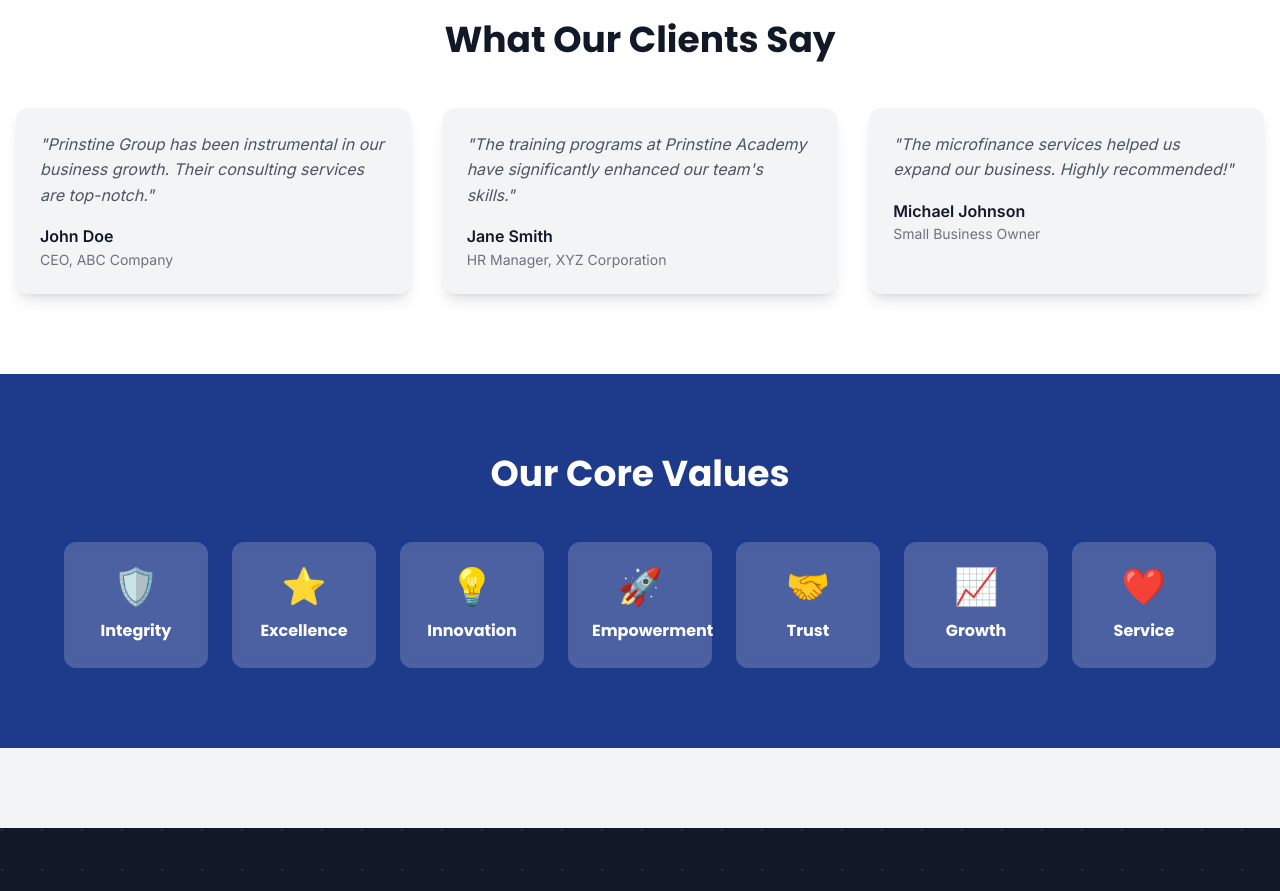
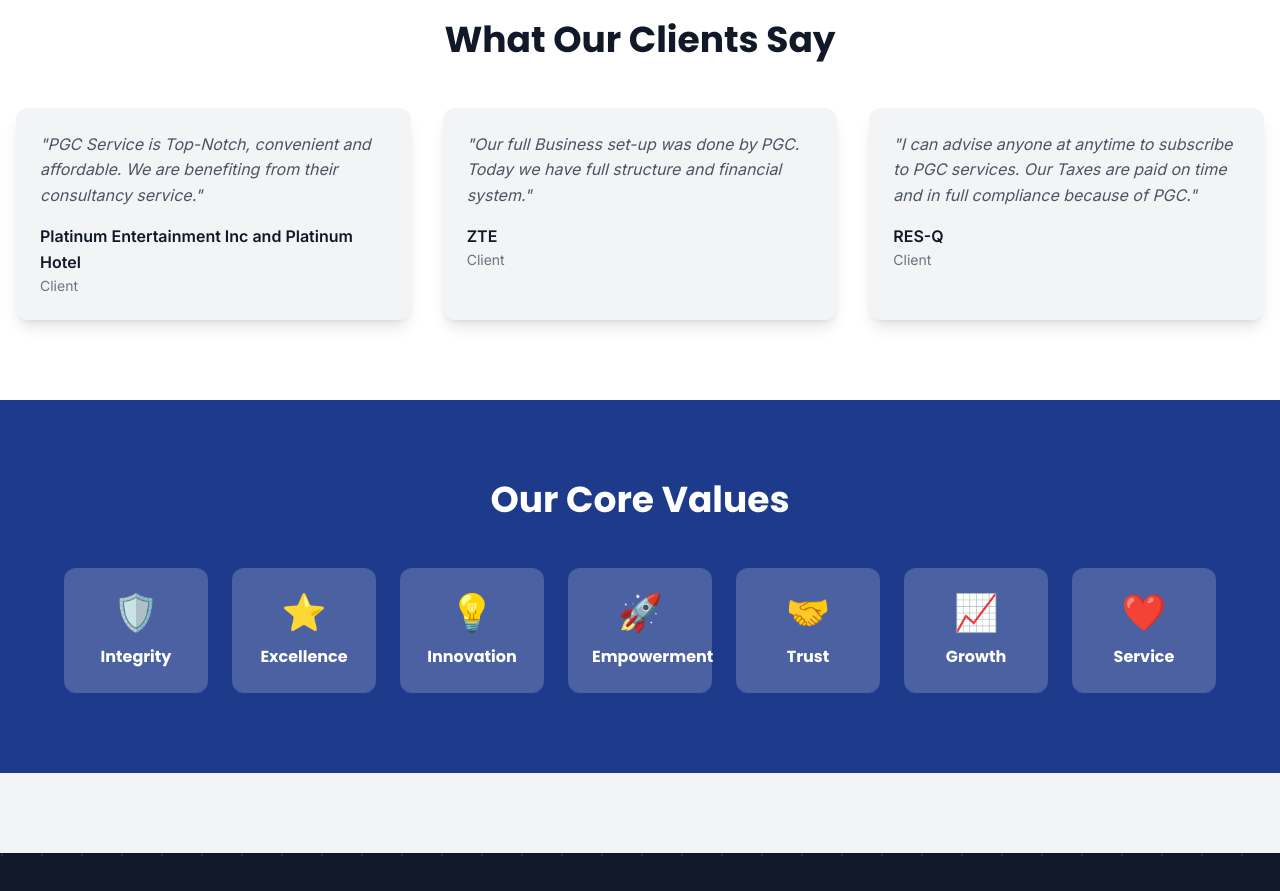
Before and after one commit to samsonbryant/prinstine-group-of-companies, a React (Vite) app in the folder prinstine-website/: page /what-we-do in a window 1280 px wide. Shown: the part 2260-3151 px from the top of the page. Built offline with nearby package versions, Linux system fonts and the light colour scheme.

Commit message:
Update testimonials with real client testimonials

```diff
--- a/prinstine-website/src/pages/WhatWeDo.jsx
+++ b/prinstine-website/src/pages/WhatWeDo.jsx
@@ -58,19 +58,19 @@
 
   const testimonials = [
     {
-      quote: 'Prinstine Group has been instrumental in our business growth. Their consulting services are top-notch.',
-      author: 'John Doe',
-      position: 'CEO, ABC Company'
+      quote: 'PGC Service is Top-Notch, convenient and affordable. We are benefiting from their consultancy service.',
+      author: 'Platinum Entertainment Inc and Platinum Hotel',
+      position: 'Client'
     },
     {
-      quote: 'The training programs at Prinstine Academy have significantly enhanced our team\'s skills.',
-      author: 'Jane Smith',
-      position: 'HR Manager, XYZ Corporation'
+      quote: 'Our full Business set-up was done by PGC. Today we have full structure and financial system.',
+      author: 'ZTE',
+      position: 'Client'
     },
     {
-      quote: 'The microfinance services helped us expand our business. Highly recommended!',
-      author: 'Michael Johnson',
-      position: 'Small Business Owner'
+      quote: 'I can advise anyone at anytime to subscribe to PGC services. Our Taxes are paid on time and in full compliance because of PGC.',
+      author: 'RES-Q',
+      position: 'Client'
     }
   ];
 
```
